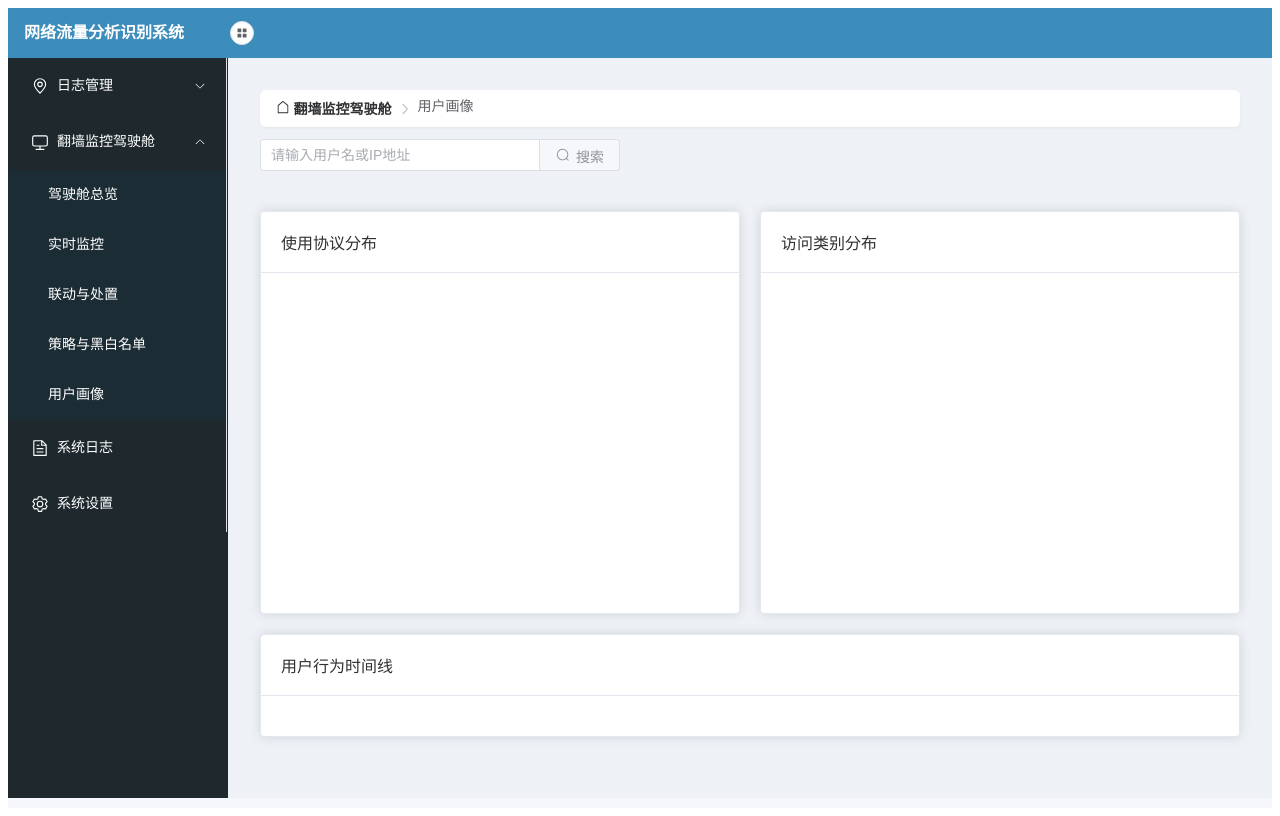
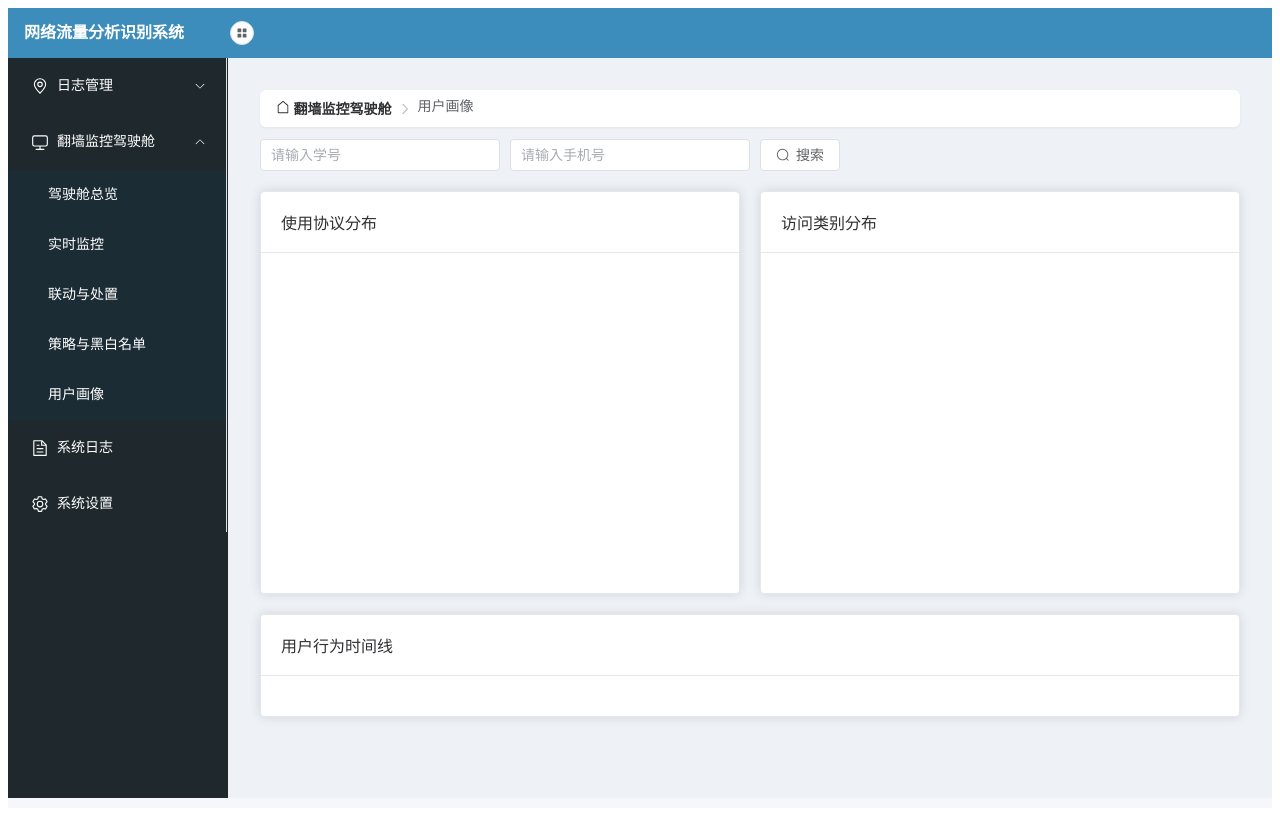
Before and after one commit to Shd555/readfile, a Vue app in the folder readfile-main/: page /dashboard/profile in a window 1280 px wide. Built offline with nearby package versions, Linux system fonts and the light colour scheme.

Commit message:
用户画像条件添加

```diff
--- a/readfile-main/src/views/UserProfile.vue
+++ b/readfile-main/src/views/UserProfile.vue
@@ -10,18 +10,29 @@
         <el-breadcrumb-item>用户画像</el-breadcrumb-item>
       </el-breadcrumb>
     </header>
-      <!-- 搜索栏 -->
+
+    <!-- 搜索栏：姓名 / 学号 / 手机号 -->
+    <div class="search-inputs">
+      <!-- <el-input
+        v-model="query.name"
+        placeholder="请输入用户名"
+        clearable
+        style="max-width: 240px; margin-right: 10px;"
+      /> -->
       <el-input
-        v-model="query"
-        placeholder="请输入用户名或IP地址"
+        v-model="query.studentId"
+        placeholder="请输入学号"
         clearable
-        @keyup.enter="searchUser"
-        style="max-width: 360px; margin-bottom: 20px;"
-      >
-        <template #append>
+        style="max-width: 240px; margin-right: 10px;"
+      />
+      <el-input
+        v-model="query.phone"
+        placeholder="请输入手机号"
+        clearable
+        style="max-width: 240px; margin-right: 10px;"
+      />
       <el-button @click="searchUser" icon="Search">搜索</el-button>
-        </template>
-      </el-input>
+    </div>
 
     <!-- 用户基本信息卡片 -->
     <el-card v-if="user" shadow="hover" class="user-info">
@@ -31,6 +42,9 @@
       <p>设备类型：{{ user.device }}</p>
       <p>最近登录：{{ user.lastLogin }}</p>
       <p>风险等级：<el-tag :type="user.risk === '高' ? 'danger' : 'warning'">{{ user.risk }}</el-tag></p>
+      <p>学号：{{ user.studentId }}</p>
+      <p>手机号：{{ user.phone }}</p>
+      <p>学院：{{ user.college }}</p>
     </el-card>
 
     <el-row :gutter="20" style="margin-top: 20px;">
@@ -67,24 +81,32 @@
 </template>
 
 <script setup>
-  import { ref, onMounted, nextTick } from 'vue';
+import { ref, nextTick } from 'vue';
 import * as echarts from 'echarts';
 import { Search } from '@element-plus/icons-vue';
 
-  const query = ref('')
+const query = ref({ name: '', studentId: '', phone: '' })
 const user = ref(null)
 const protocolChart = ref(null)
 const categoryChart = ref(null)
 const timeline = ref([])
 
 function searchUser() {
-    // 假数据返回
+  // 模拟条件匹配（可换成后端接口）
+  if (
+    // query.value.name === '张三' ||
+    query.value.studentId === '2021123456' ||
+    query.value.phone === '13812345678'
+  ) {
     user.value = {
       name: '张三',
       ip: '10.1.2.3',
       device: 'Windows 10',
       lastLogin: '2025-07-15 13:45',
-      risk: '高'
+      risk: '高',
+      studentId: '2021123456',
+      phone: '13812345678',
+      college: '计算机学院'
     }
     timeline.value = [
       { time: '13:45', event: '登录系统', type: 'success' },
@@ -95,6 +117,10 @@
       renderProtocolChart()
       renderCategoryChart()
     })
+  } else {
+    user.value = null
+    timeline.value = []
+  }
 }
 
 function renderProtocolChart() {
@@ -104,7 +130,7 @@
     legend: {
       top: '3%',
       left: 'center',
-        type: 'scroll', // ✅ 防止图例重叠
+      type: 'scroll',
       textStyle: { fontSize: 12 }
     },
     series: [
@@ -166,6 +192,12 @@
   border-radius: 6px;
   box-shadow: 0 1px 3px rgba(0, 0, 0, 0.05);
 }
+.search-inputs {
+  margin-bottom: 20px;
+  display: flex;
+  flex-wrap: wrap;
+  align-items: center;
+}
 .user-info {
   margin-bottom: 20px;
   line-height: 1.8;
```
Lines whose indentation alone changed are shown as unchanged.
